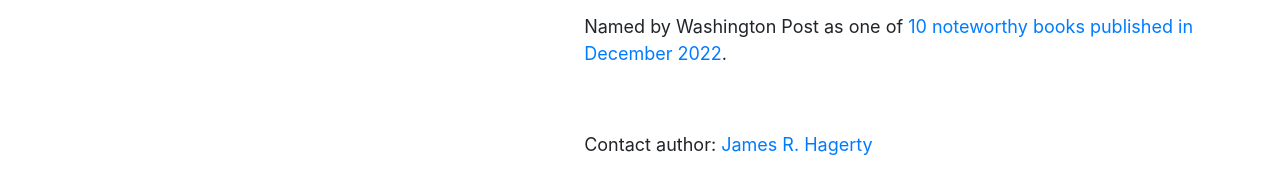
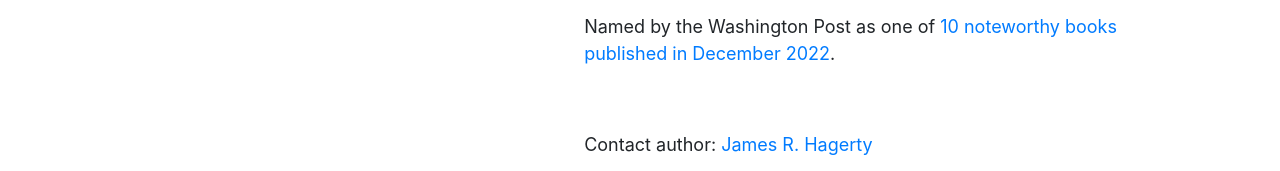
Before and after one commit to James-R-Hagerty/Yours-Truly-Book, a plain HTML site: page index.html in a window 1280 px wide. Shown: the part 621-792 px from the top of the page. Drawn offline with nearby package versions, Linux system fonts and the light colour scheme.

Commit message:
Update index.html

```diff
--- a/index.html
+++ b/index.html
@@ -67,7 +67,7 @@
                     project.
                 </p>
                 <p class="book-description">
-                    Named by Washington Post as one of
+                    Named by the Washington Post as one of
                     <a href="https://www.washingtonpost.com/books/2022/12/01/best-new-books-december/">10 noteworthy books
                         published in December 2022</a>.
                 </p>
```
